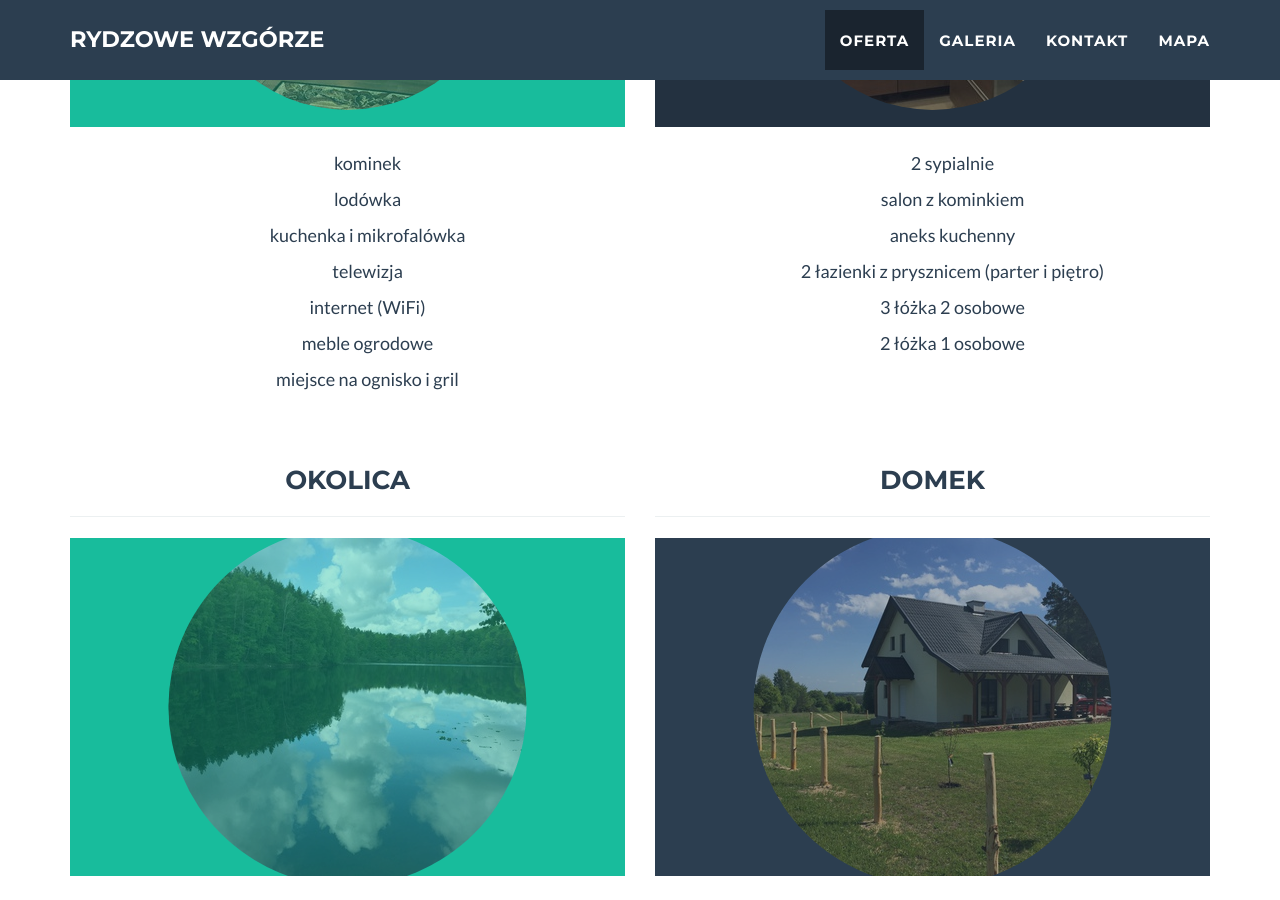
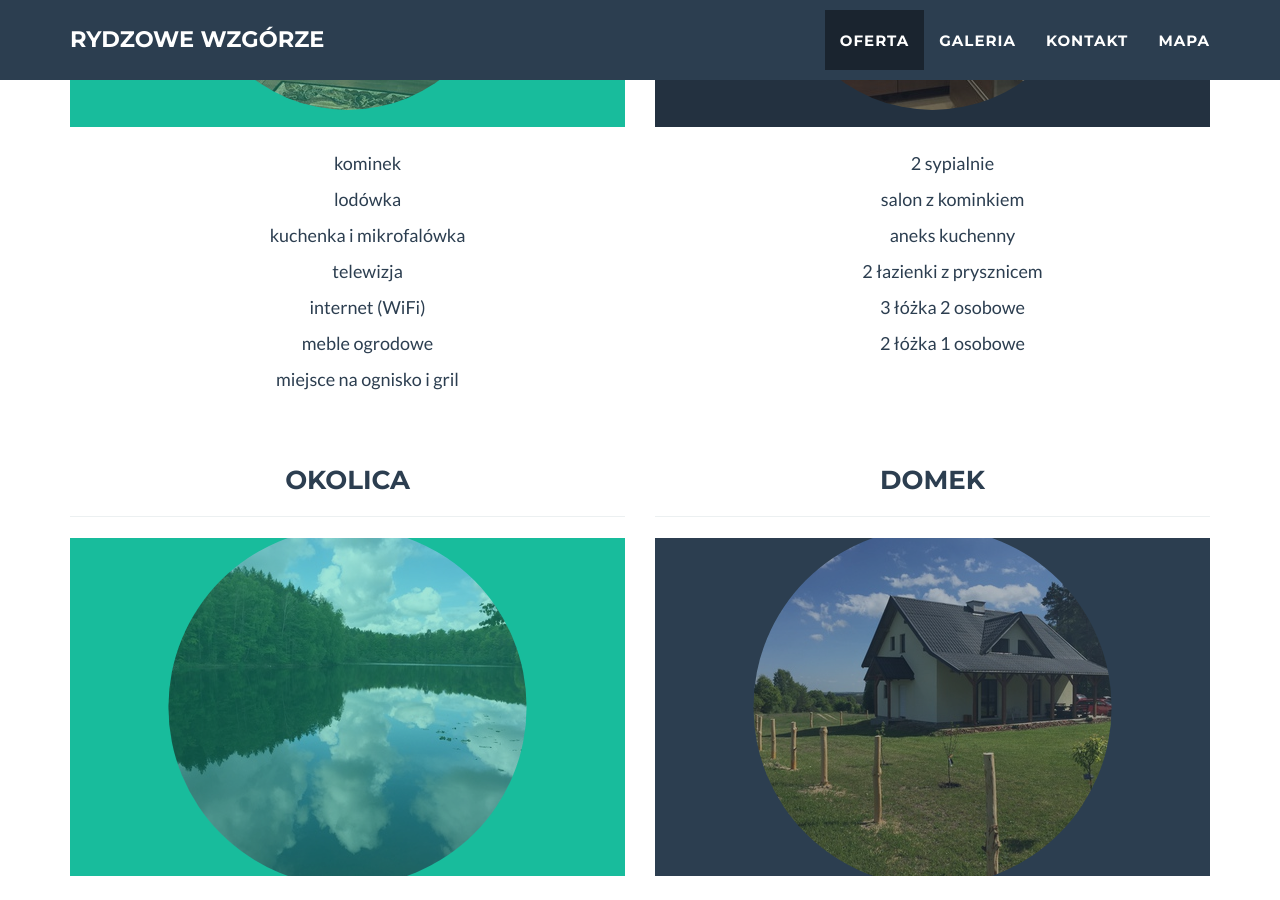
Before and after one commit to miensol/rydzowe-wzgorze, a Jekyll site: the page built from index.html, in a window 1280 px wide and 900 px high, scrolled down 974 px. Built offline with Jekyll 4.4.1, drawn with Linux system fonts in a browser that asks for light colours.

Commit message:
zmiana dotycząca łazienek

```diff
--- a/_posts/2015-05-01-wnetrze.markdown
+++ b/_posts/2015-05-01-wnetrze.markdown
@@ -13,7 +13,7 @@ description: >
 
     - aneks kuchenny
 
-    - 2 łazienki z prysznicem (parter i piętro)
+    - 2 łazienki z prysznicem
 
     - 3 łóżka 2 osobowe
 
```
